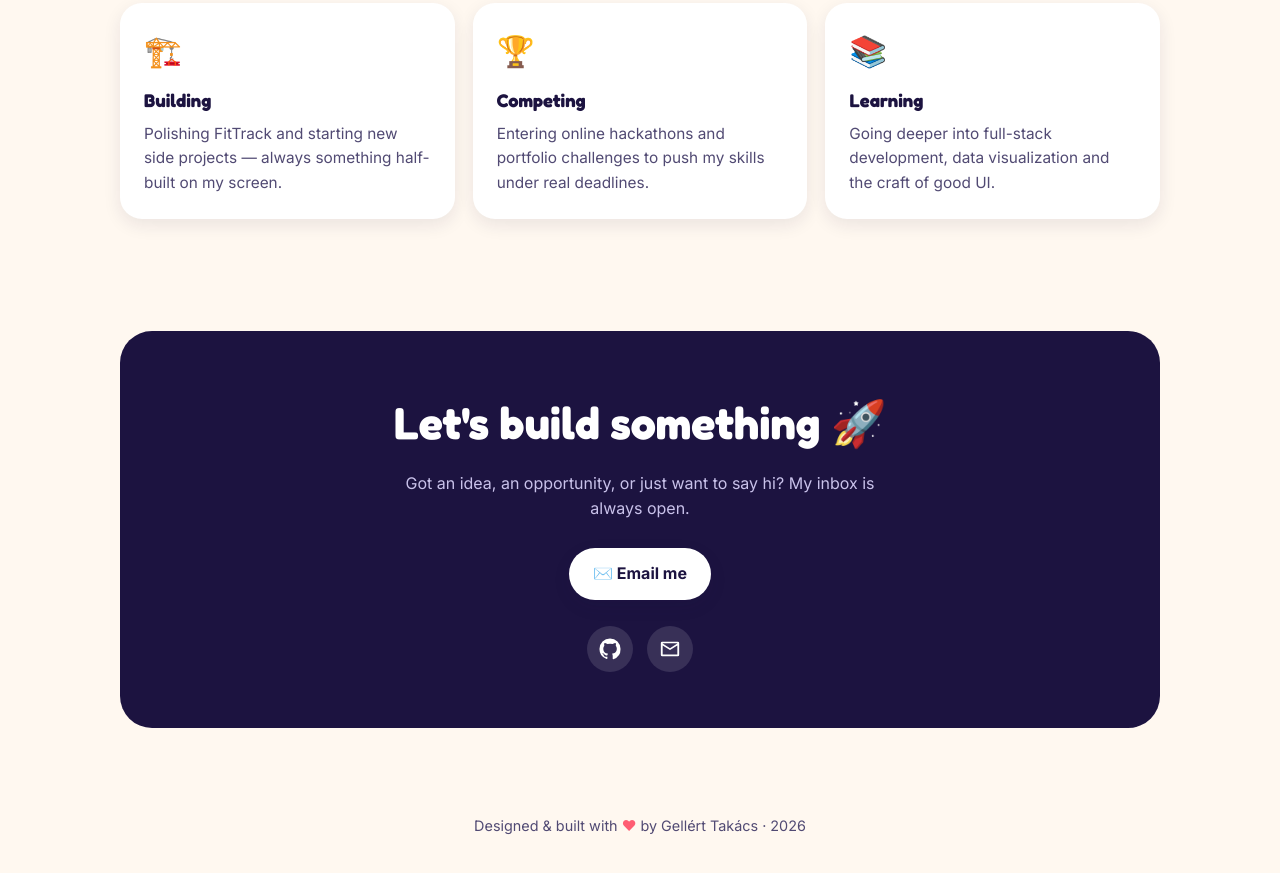
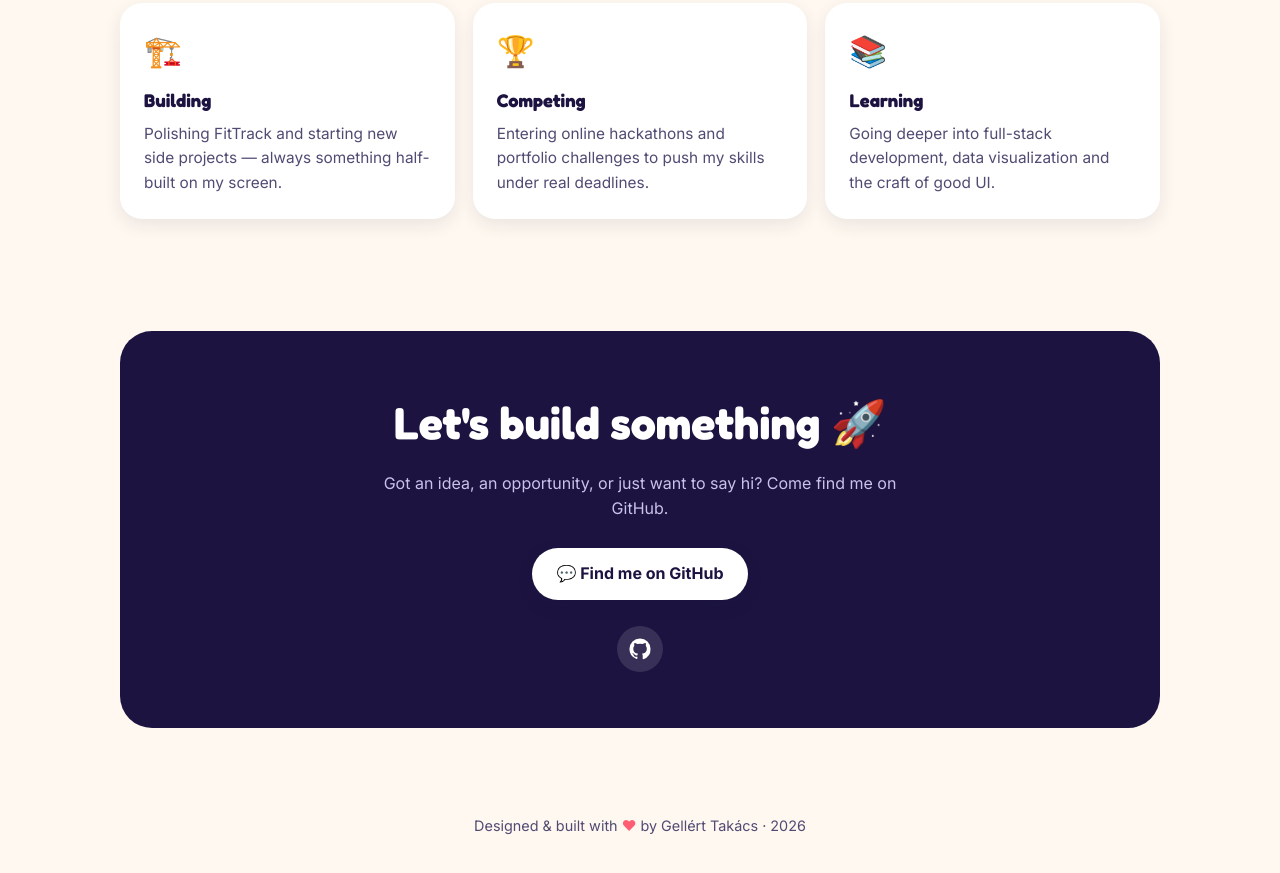
Before and after one commit to ttaaakkacs/portfolio, a plain HTML site: page index.html in a window 1280 px wide. Shown: the part 2317-3190 px from the top of the page. Drawn offline with Linux system fonts and the light colour scheme; files whose address does not match are found by name.

Commit message:
Add files via upload

```diff
--- a/index.html
+++ b/index.html
@@ -278,12 +278,11 @@
   <div class="wrap">
     <div class="contact reveal">
       <h2>Let's build something 🚀</h2>
-      <p>Got an idea, an opportunity, or just want to say hi? My inbox is always open.</p>
-      <a class="btn btn-primary" href="mailto:takacs.arthur25@gmail.com">✉️ Email me</a>
+      <p>Got an idea, an opportunity, or just want to say hi? Come find me on GitHub.</p>
+      <a class="btn btn-primary" data-social="github" href="#" target="_blank" rel="noopener">💬 Find me on GitHub</a>
       <div class="socials">
         <a href="#" data-social="github" aria-label="GitHub" target="_blank" rel="noopener"><svg viewBox="0 0 24 24" aria-hidden="true"><path d="M12 .5A11.5 11.5 0 0 0 .5 12a11.5 11.5 0 0 0 7.86 10.92c.57.1.78-.25.78-.55v-2c-3.2.7-3.88-1.37-3.88-1.37-.52-1.33-1.28-1.69-1.28-1.69-1.05-.72.08-.7.08-.7 1.16.08 1.77 1.2 1.77 1.2 1.03 1.76 2.7 1.25 3.36.96.1-.75.4-1.26.73-1.55-2.55-.29-5.24-1.28-5.24-5.69 0-1.26.45-2.29 1.19-3.1-.12-.29-.52-1.46.11-3.05 0 0 .97-.31 3.18 1.18a11 11 0 0 1 5.8 0c2.2-1.49 3.17-1.18 3.17-1.18.63 1.59.23 2.76.12 3.05.74.81 1.18 1.84 1.18 3.1 0 4.42-2.69 5.39-5.25 5.68.41.36.78 1.06.78 2.14v3.17c0 .31.21.66.79.55A11.5 11.5 0 0 0 23.5 12 11.5 11.5 0 0 0 12 .5Z"/></svg></a>
         <a href="#" data-social="linkedin" aria-label="LinkedIn" target="_blank" rel="noopener"><svg viewBox="0 0 24 24" aria-hidden="true"><path d="M4.98 3.5a2.5 2.5 0 1 1 0 5 2.5 2.5 0 0 1 0-5ZM3 9h4v12H3V9Zm6 0h3.8v1.64h.05c.53-1 1.82-2.06 3.75-2.06C20.4 8.58 22 10.3 22 13.6V21h-4v-6.56c0-1.56-.03-3.57-2.18-3.57-2.18 0-2.51 1.7-2.51 3.46V21H9V9Z"/></svg></a>
-        <a href="mailto:takacs.arthur25@gmail.com" aria-label="Email"><svg viewBox="0 0 24 24" aria-hidden="true"><path d="M2 5.5A1.5 1.5 0 0 1 3.5 4h17A1.5 1.5 0 0 1 22 5.5v13a1.5 1.5 0 0 1-1.5 1.5h-17A1.5 1.5 0 0 1 2 18.5v-13Zm2 .34v.26l8 5 8-5v-.26H4Zm16 2.32-7.47 4.67a1 1 0 0 1-1.06 0L4 8.16V18h16V8.16Z"/></svg></a>
       </div>
     </div>
   </div>
```
